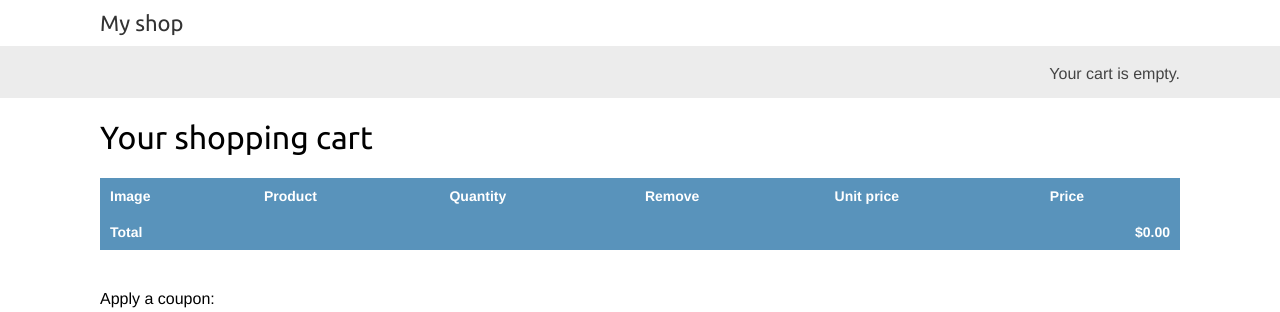
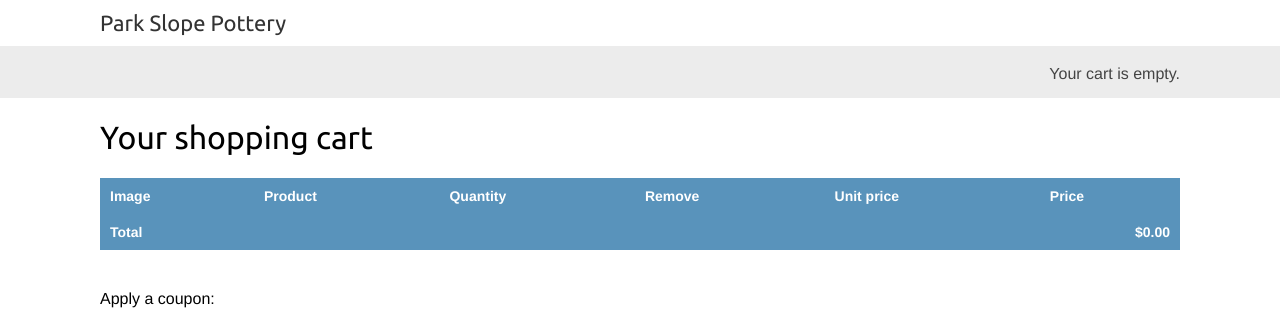
Before and after one commit to GregLaFauci/finalProject, a Django app: page /cart/ in a window 1280 px wide. Shown: the top 312 px of the page. Run offline with Django 3.2, Linux system fonts and the light colour scheme; data that the repository does not hold is empty; parts of the project's set-up code (start-up, migrations or seed data) failed here and were passed over.

```diff
--- a/orders/templates/orders/order/pdf.html
+++ b/orders/templates/orders/order/pdf.html
@@ -1,6 +1,6 @@
 <html>
 <body>
-  <h1>My Shop</h1>
+  <h1>Park Slope Pottery</h1>
   <p>
     Invoice no. {{ order.id }}</br>
     <span class="secondary">
--- a/shop/templates/shop/base.html
+++ b/shop/templates/shop/base.html
@@ -3,12 +3,12 @@
 <html>
 <head>
     <meta charset="utf-8" />
-    <title>{% block title %}My shop{% endblock %}</title>
+    <title>{% block title %}Park Slope Pottery{% endblock %}</title>
     <link href="{% static 'css/base.css' %}" rel="stylesheet">
 </head>
 <body>
     <div id="header">
-        <a href="/" class="logo">My shop</a>
+        <a href="/" class="logo">Park Slope Pottery</a>
     </div>
     <div id="subheader">
         <div class="cart">
```
